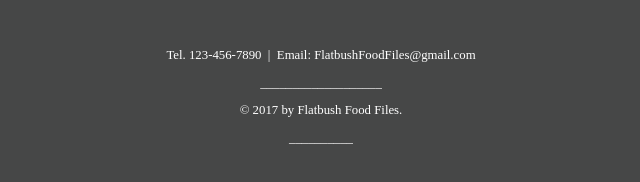
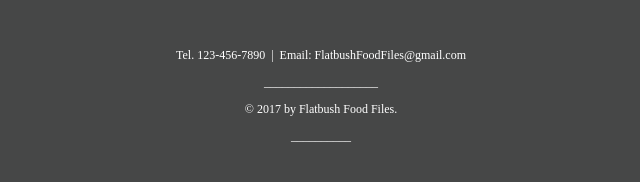
Before and after one commit to ikeybenz1/ikeybenz1.github.io, a plain HTML site: page index.html in a window 1280 px wide. Shown: the part 1641-1823 px from the top of the page, 319-959 px from the left. Drawn offline with Linux system fonts and the light colour scheme.

Commit message:
Pooooolish

```diff
--- a/index.html
+++ b/index.html
@@ -37,10 +37,10 @@
   </div>
 
   <div>
-    <p style="text-align: center; color: white; font-size: 1vw;">Tel. 123-456-7890  |  Email: FlatbushFoodFiles@gmail.com</p>
-    <p style="text-align: center; color: white; font-size: 1vw;">___________________</p>
-    <p style="text-align: center; color: white; font-size: 1vw;">© 2017 by Flatbush Food Files.</p>
-    <p style="text-align: center; color: white; font-size: 1vw;">__________</p>
+    <p style="text-align: center; color: white; font-size: 12px;">Tel. 123-456-7890  |  Email: FlatbushFoodFiles@gmail.com</p>
+    <p style="text-align: center; color: white; font-size: 12px;">___________________</p>
+    <p style="text-align: center; color: white; font-size: 12px;">© 2017 by Flatbush Food Files.</p>
+    <p style="text-align: center; color: white; font-size: 12px;">__________</p>
   </div>
   <a href="https://www.instagram.com/flatbush_food_files/"><img src="apple-touch-icon.png" alt="" style="width: 5%; height: auto; margin-left: 47.5%;"></a>
 
```
